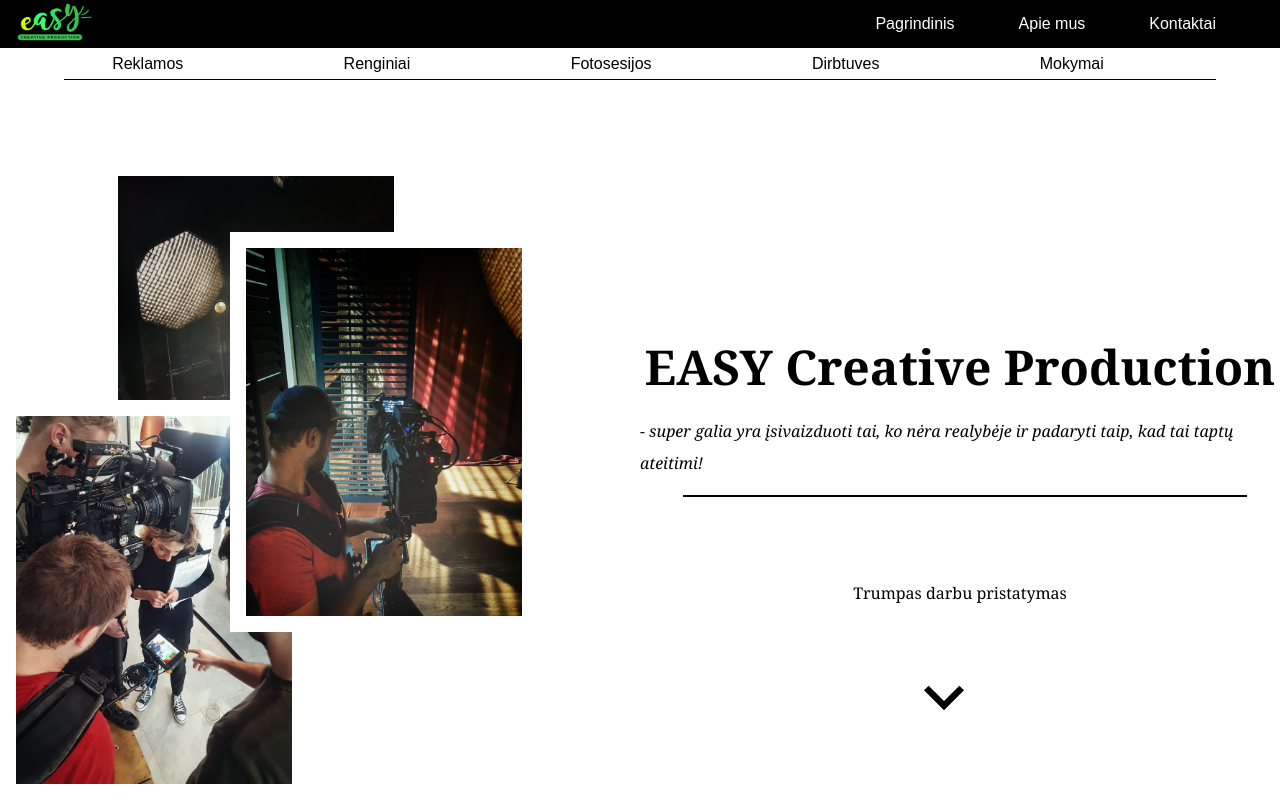
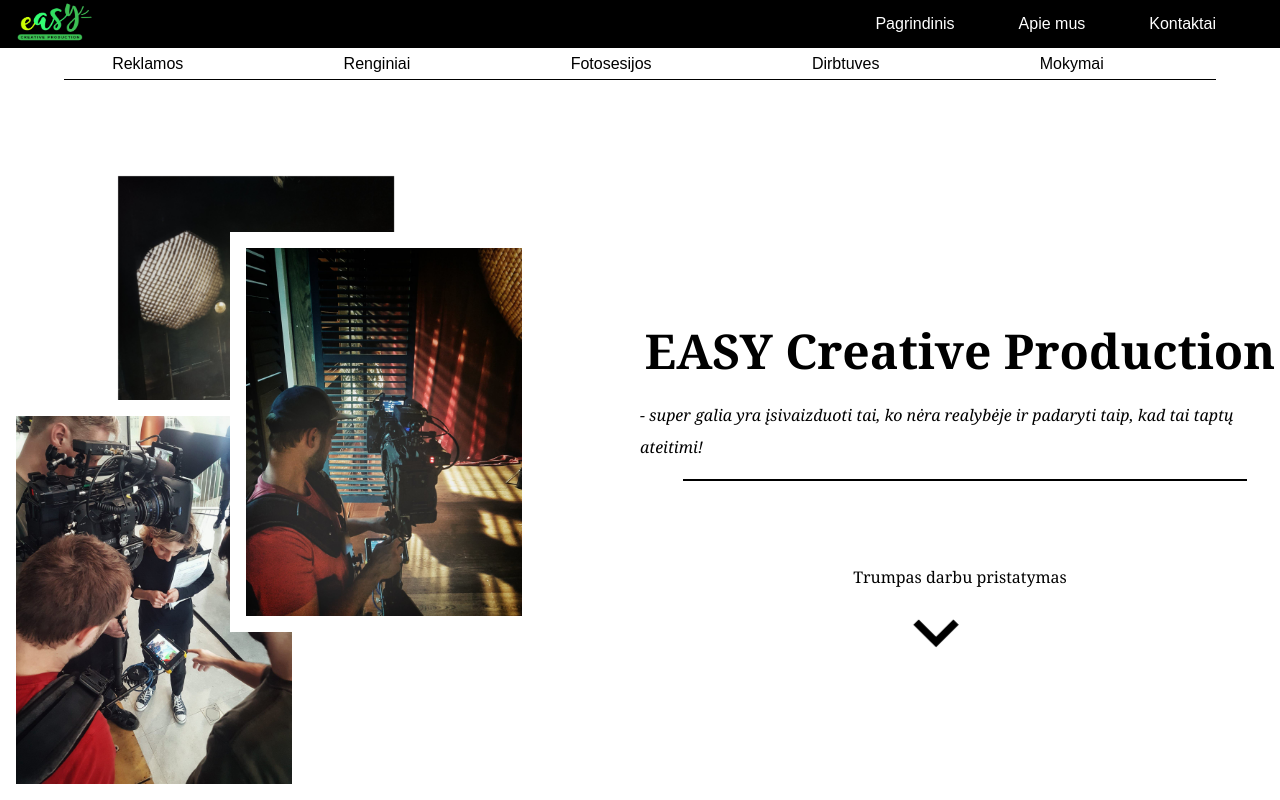
Before and after one commit to lipskij/easy, a Next.js app: page / in a window 1280 px wide. Shown: the top 800 px of the page. Built offline with nearby package versions, Linux system fonts and the light colour scheme.

Commit message:
Add button animation

```diff
--- a/components/BannerTwo.js
+++ b/components/BannerTwo.js
@@ -1,6 +1,7 @@
 import React from "react";
 import { MdKeyboardArrowDown } from "react-icons/md";
 import BannerGallery from "./BannerGallery";
+import Link from 'next/link'
 
 const BannerTwo = () => {
   return (
@@ -26,13 +27,14 @@
           <div className='baner-two-line'></div>
           <div className='banner-two-button'>
             <p>Trumpas darbu pristatymas</p>
-            <button>
-              <MdKeyboardArrowDown size={80} />
-            </button>
+            <Link href='/#gallery'>
+              <a data-page='#gallery'><MdKeyboardArrowDown size={80} /></a>
+            </Link>
           </div>
         </div>
       </div>
-      <BannerGallery />
+      <a name='gallery'></a>
+      <BannerGallery name='gallery'/>
     </>
   );
 };
--- a/styles/globals.css
+++ b/styles/globals.css
@@ -1,5 +1,6 @@
 html,
 body {
+  scroll-behavior: smooth;
   padding: 0;
   margin: 0;
   font-family: sans-serif;
@@ -89,30 +90,18 @@
   grid-template-columns: repeat(2, 1fr);
   line-height: 2;
   min-height: 100vh;
-  padding-top: 8rem;
+  padding-top: 3rem;
 }
 
 .banner-two-button {
   padding-top: 5rem;
 }
 
-.banner-two button {
-  display: flex;
-  border: none;
-  background: none;
-  margin-top: 3rem;
-  transition-duration: 0.3s;
-  margin-left: 3.2rem;
-}
-
-.banner-two button:focus {
-  outline: none;
-}
-
-.banner-two button:hover {
-  cursor: pointer;
-  transform: scale(1.1);
-  transition-duration: 0.3s;
+.banner-two-button a {
+  color: black;
+  left: 70%;
+  position: absolute;
+  animation: pulse 2s linear infinite;
 }
 
 .banner-two h1 {
@@ -268,6 +257,19 @@
   color: black;
 }
 
+@keyframes pulse {
+  0% {
+    transform: scale(1);
+  }
+  50% {
+    transform: scale(1.3);
+  }
+  100% {
+    transform: scale(1);
+  }
+
+}
+
 @keyframes btn {
   from {
     transform: scale(0);
```
